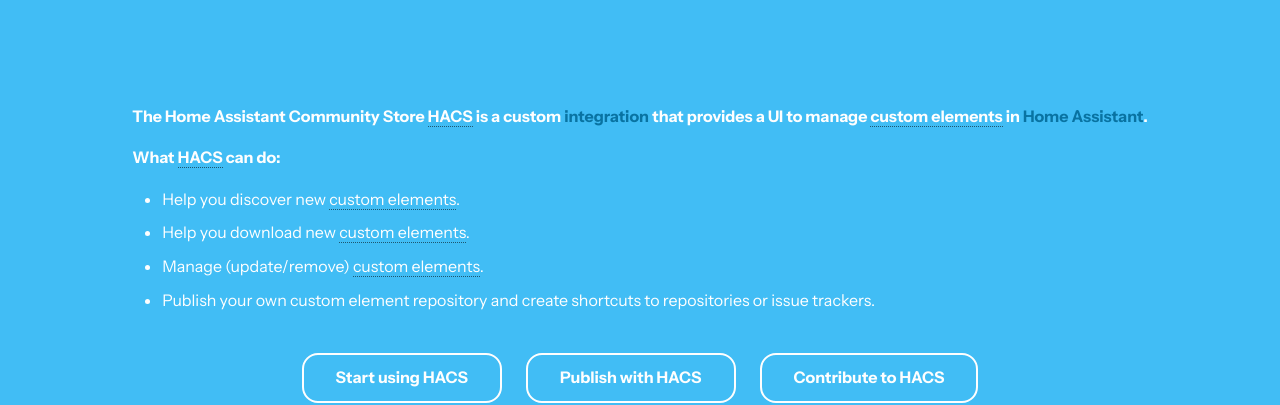
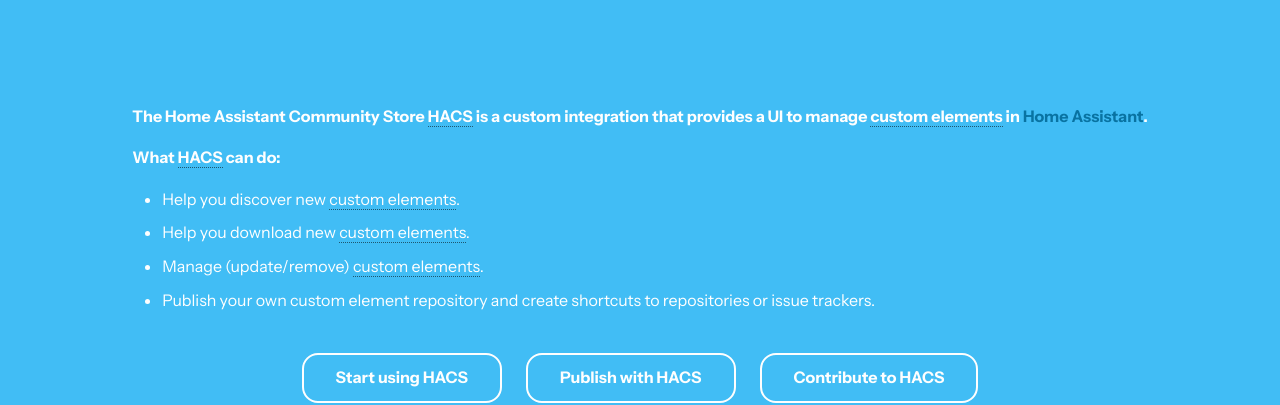
Before and after one commit to hacs/documentation, an MkDocs documentation site: the page built from source/index.md, in a window 1280 px wide and 1067 px high. Shown: the part 582-987 px from the top of the window. Built offline with MkDocs 1.6.1 and Material for MkDocs 9.7.7, drawn with Linux system fonts in a browser that asks for light colours; some web fonts are replaced; plug-ins that fetch from the network failed and are left out; comment, search, counter and statistics services are not loaded; part of the change alters nothing that is shown.

Commit message:
Remove link

```diff
--- a/source/index.md
+++ b/source/index.md
@@ -5,7 +5,7 @@ hero_image: "/assets/images/hacs_logo.png"
 hide:
   - navigation
 ---
-The Home Assistant Community Store HACS is a custom [integration](https://www.home-assistant.io/docs/glossary/#integration) that provides a UI to manage custom elements in [Home Assistant](https://www.home-assistant.io/).
+The Home Assistant Community Store HACS is a custom integration that provides a UI to manage custom elements in [Home Assistant](https://www.home-assistant.io/).
 
 What HACS can do:
 
```
